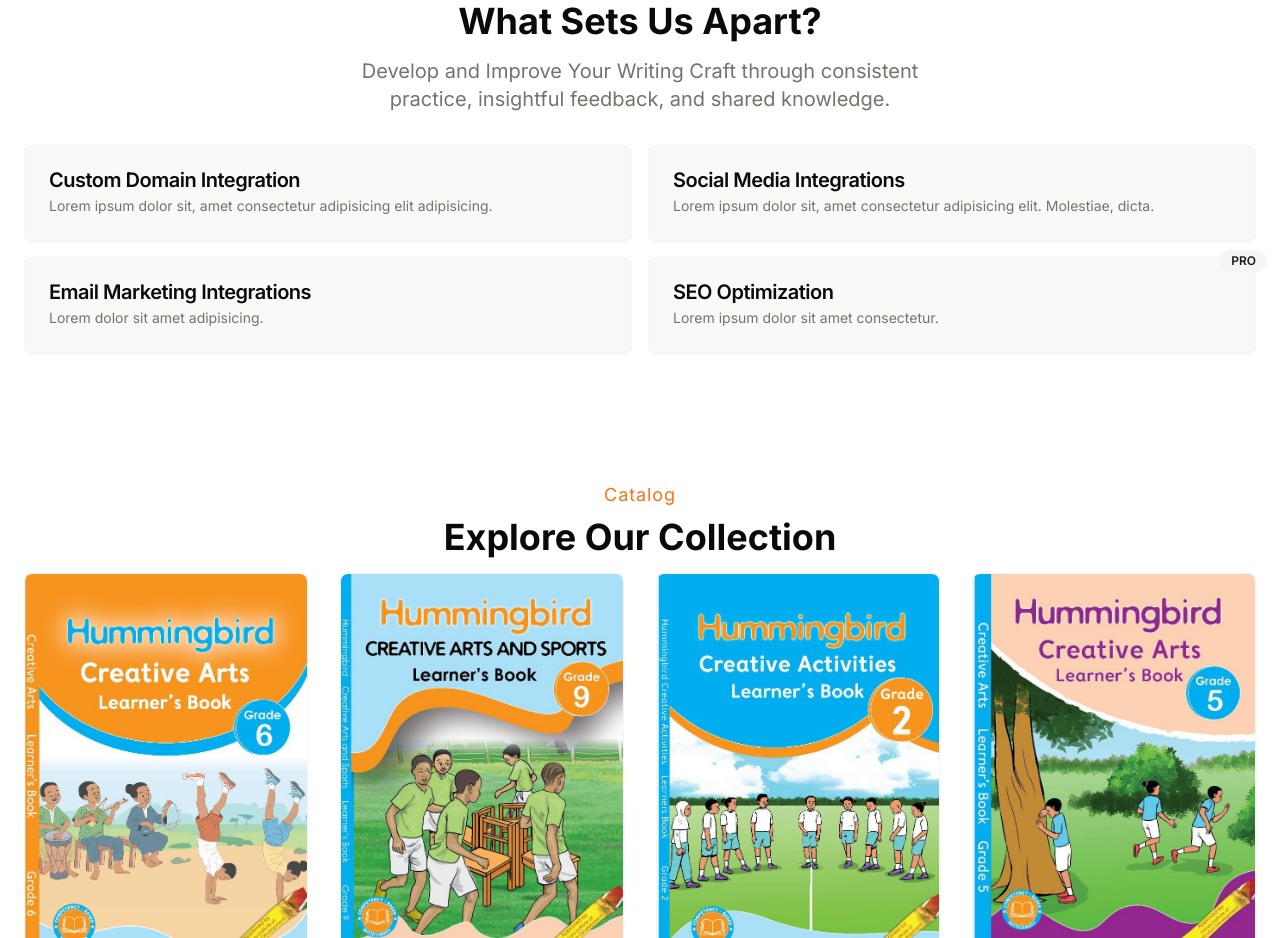
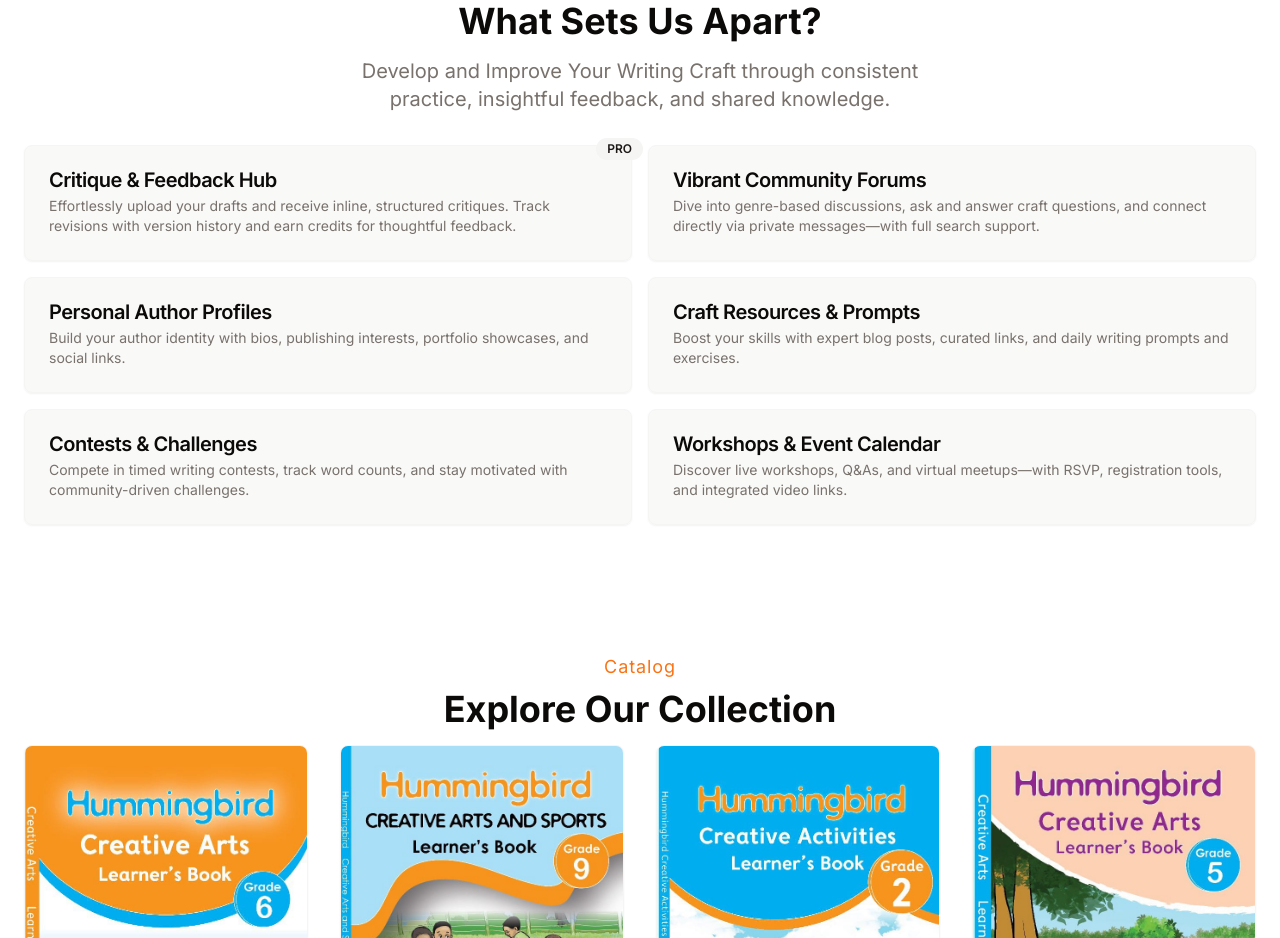
Before and after one commit to theyardmic3/2daywriters, a Next.js app: page /about in a window 1280 px wide. Shown: the part 1700-2638 px from the top of the page. Built offline with nearby package versions, Linux system fonts and the light colour scheme.

Commit message:
feat: added the contextual features

```diff
--- a/components/layout/sections/features.tsx
+++ b/components/layout/sections/features.tsx
@@ -17,26 +17,40 @@
 }
 const featureList: FeaturesProps[] = [
   {
-    title: "Custom Domain Integration",
+    title: "Critique & Feedback Hub",
     description:
-      "Lorem ipsum dolor sit, amet consectetur adipisicing elit adipisicing.",
+      "Effortlessly upload your drafts and receive inline, structured critiques. Track revisions with version history and earn credits for thoughtful feedback.",
+    pro: 1,
+  },
+  {
+    title: "Vibrant Community Forums",
+    description:
+      "Dive into genre-based discussions, ask and answer craft questions, and connect directly via private messages—with full search support.",
     pro: 0,
   },
   {
-    title: "Social Media Integrations",
+    title: "Personal Author Profiles",
     description:
-      "Lorem ipsum dolor sit, amet consectetur adipisicing elit. Molestiae, dicta.",
+      "Build your author identity with bios, publishing interests, portfolio showcases, and social links.",
     pro: 0,
   },
   {
-    title: "Email Marketing Integrations",
-    description: "Lorem dolor sit amet adipisicing.",
+    title: "Craft Resources & Prompts",
+    description:
+      "Boost your skills with expert blog posts, curated links, and daily writing prompts and exercises.",
     pro: 0,
   },
   {
-    title: "SEO Optimization",
-    description: "Lorem ipsum dolor sit amet consectetur.",
-    pro: 1,
+    title: "Contests & Challenges",
+    description:
+      "Compete in timed writing contests, track word counts, and stay motivated with community-driven challenges.",
+    pro: 0,
+  },
+  {
+    title: "Workshops & Event Calendar",
+    description:
+      "Discover live workshops, Q&As, and virtual meetups—with RSVP, registration tools, and integrated video links.",
+    pro: 0,
   },
 ];
 
```
